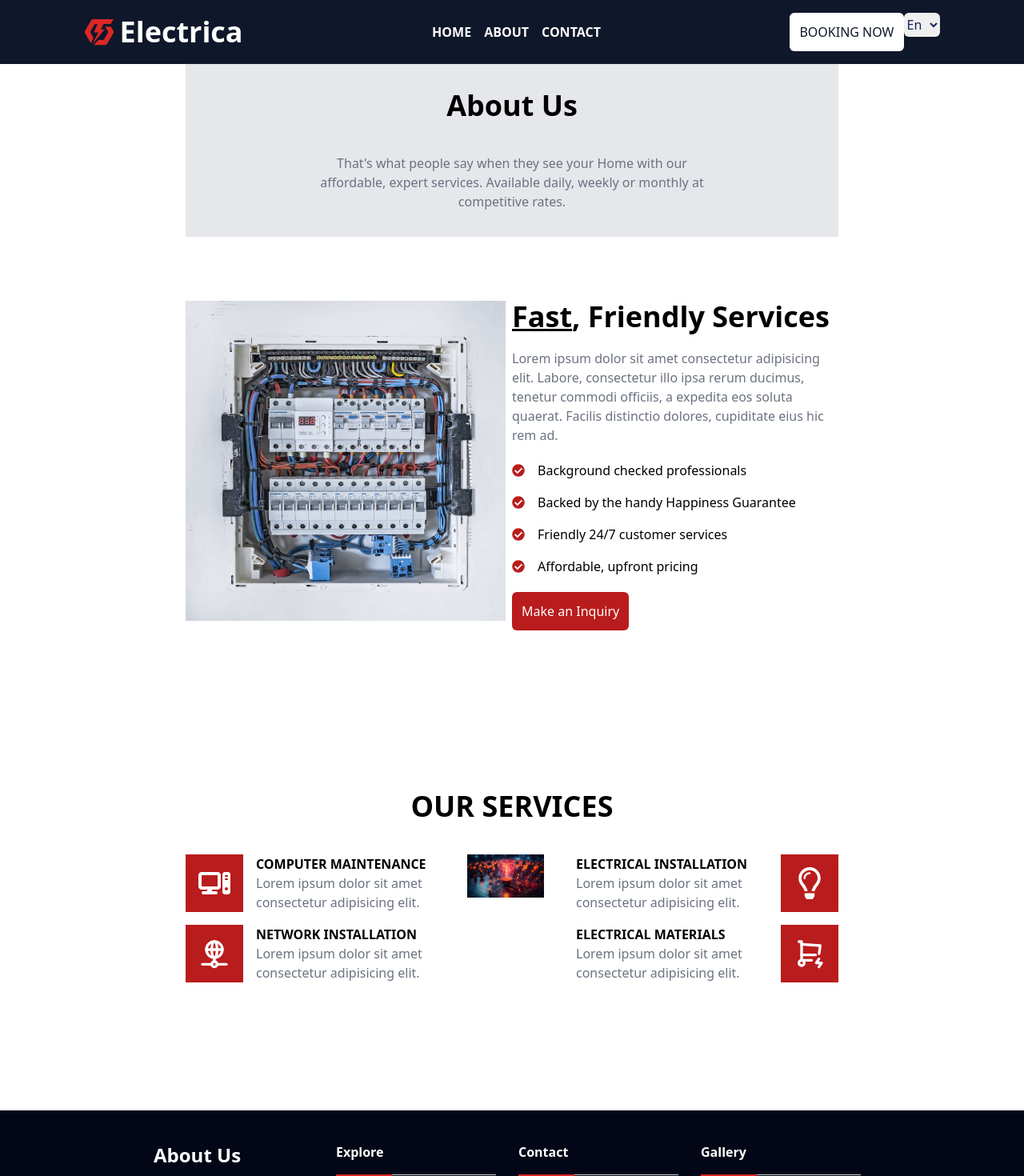
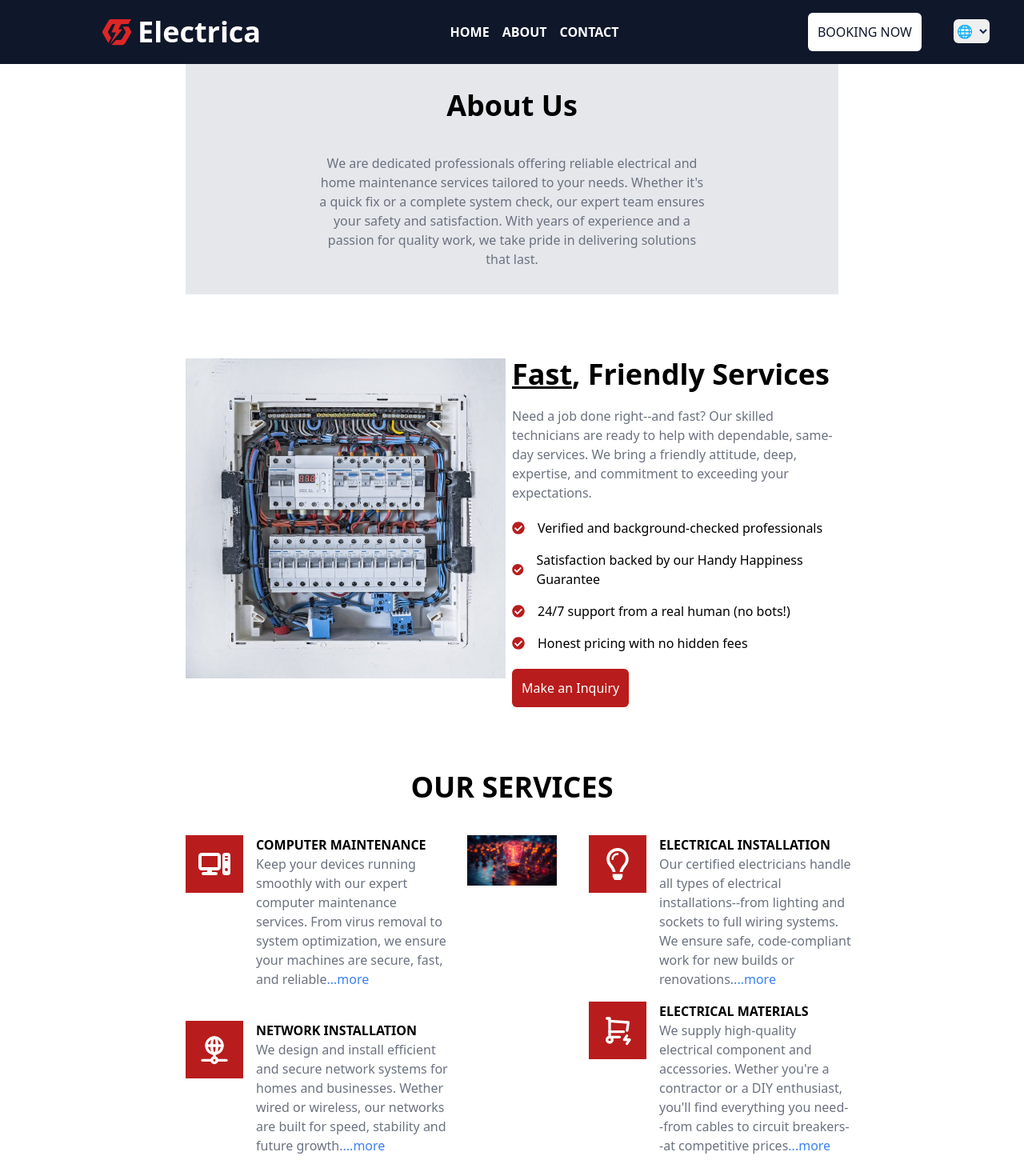
Before and after one commit to Kaghenimbale/chrismk, a Next.js app: page /about in a window 1280 px wide. Shown: the top 1470 px of the page at 80% size. Built offline with nearby package versions, Linux system fonts and the light colour scheme.

Commit message:
Add language swither option to my navbar

```diff
--- a/app/about/page.tsx
+++ b/app/about/page.tsx
@@ -1,3 +1,5 @@
+"use client";
+
 import Image from "next/image";
 import React from "react";
 import { FaCheckCircle, FaRegLightbulb } from "react-icons/fa";
@@ -5,16 +7,58 @@ import coffret from "../../public/coffret.jpg";
 import imageLight from "../../public/Gen-AI-Enterprise-Futurist-Speaker.jpg";
 import { FaComputer } from "react-icons/fa6";
 import { TbNetwork, TbShoppingCartBolt } from "react-icons/tb";
+import { BsThreeDots } from "react-icons/bs";
+import { title } from "process";
 
 const page = () => {
+  const datas = [
+    [
+      {
+        id: 1,
+        Icon: FaComputer,
+        title: "COMPUTER MAINTENANCE",
+        description:
+          "Keep your devices running smoothly with our expert computer maintenance services. From virus removal to system optimization, we ensure your machines are secure, fast, and reliable",
+      },
+      {
+        id: 2,
+        Icon: TbNetwork,
+        title: "NETWORK INSTALLATION",
+        description:
+          "We design and install efficient and secure network systems for homes and businesses. Wether wired or wireless, our networks are built for speed, stability and future growth.",
+      },
+    ],
+    [
+      {
+        id: 3,
+        Icon: FaRegLightbulb,
+        title: "ELECTRICAL INSTALLATION",
+        description:
+          "Our certified electricians handle all types of electrical installations--from lighting and sockets to full wiring systems. We ensure safe, code-compliant work for new builds or renovations.",
+      },
+      {
+        id: 4,
+        Icon: TbShoppingCartBolt,
+        title: "ELECTRICAL MATERIALS",
+        description:
+          "We supply high-quality electrical component and accessories. Wether you're a contractor or a DIY enthusiast, you'll find everything you need--from cables to circuit breakers--at competitive prices",
+      },
+    ],
+  ];
+
+  const handleDisplayMore = (id: number) => {
+    console.log("clicked id", id);
+  };
   return (
     <div className="mt-[5rem] px-10 lg:w-[70vw] mx-auto flex flex-col gap-10 pb-10">
       <div className="bg-gray-200 py-8 flex flex-col items-center gap-10">
         <h2 className="text-4xl font-bold text-center">About Us</h2>
         <p className="text-center text-gray-500 w-[60%]">
-          That's what people say when they see your Home with our affordable,
-          expert services. Available daily, weekly or monthly at competitive
-          rates.
+          We are dedicated professionals offering reliable electrical and home
+          maintenance services tailored to your needs. Whether it's a quick fix
+          or a complete system check, our expert team ensures your safety and
+          satisfaction. With years of experience and a passion for quality work,
+          we take pride in delivering solutions that last.
         </p>
       </div>
 
@@ -26,27 +70,27 @@ const page = () => {
           </h2>
 
           <p className="text-gray-500">
-            Lorem ipsum dolor sit amet consectetur adipisicing elit. Labore,
-            consectetur illo ipsa rerum ducimus, tenetur commodi officiis, a
-            expedita eos soluta quaerat. Facilis distinctio dolores, cupiditate
-            eius hic rem ad.
+            Need a job done right--and fast? Our skilled technicians are ready
+            to help with dependable, same-day services. We bring a friendly
+            attitude, deep, expertise, and commitment to exceeding your
+            expectations.
           </p>
           <ul className="flex flex-col gap-4">
             <li className="flex gap-4 items-center">
               <FaCheckCircle className="text-red-700" />
-              <p>Background checked professionals</p>
+              <p>Verified and background-checked professionals</p>
             </li>
             <li className="flex gap-4 items-center">
               <FaCheckCircle className="text-red-700" />
-              <p>Backed by the handy Happiness Guarantee</p>
+              <p>Satisfaction backed by our Handy Happiness Guarantee</p>
             </li>
             <li className="flex gap-4 items-center">
               <FaCheckCircle className="text-red-700" />
-              <p>Friendly 24/7 customer services</p>
+              <p>24/7 support from a real human (no bots!)</p>
             </li>
             <li className="flex gap-4 items-center">
               <FaCheckCircle className="text-red-700" />
-              <p>Affordable, upfront pricing</p>
+              <p>Honest pricing with no hidden fees</p>
             </li>
           </ul>
 
@@ -62,29 +106,27 @@ const page = () => {
         </h2>
         <div className="flex flex-col lg:flex-row justify-center gap-10">
           <div className="flex flex-col justify-between gap-4">
-            <div className="flex gap-4">
+            {datas[0].map((data) => {
+              return (
+                <div key={data.id} className="flex gap-4">
                   <div>
-                <FaComputer className="text-white text-7xl p-4 font-thin bg-red-700" />
+                    <data.Icon className="text-white text-7xl p-4 font-thin bg-red-700" />
                   </div>
                   <div className="flex flex-col w-[14rem]">
-                <h2 className="font-bold">COMPUTER MAINTENANCE</h2>
+                    <h2 className="font-bold">{data.title}</h2>
                     <p className="text-gray-500 lg:w-[15rem]">
-                  Lorem ipsum dolor sit amet consectetur adipisicing elit.
+                      {data.description}
+                      <button
+                        onClick={() => handleDisplayMore(data.id)}
+                        className="text-blue-500"
+                      >
+                        ...more
+                      </button>
                     </p>
                   </div>
                 </div>
-
-            <div className="flex gap-4">
-              <div>
-                <TbNetwork className="text-white text-7xl p-4 font-thin bg-red-700" />
-              </div>
-              <div className="flex flex-col w-[14rem]">
-                <h2 className="font-bold">NETWORK INSTALLATION</h2>
-                <p className="text-gray-500 lg:w-[15rem]">
-                  Lorem ipsum dolor sit amet consectetur adipisicing elit.
-                </p>
-              </div>
-            </div>
+              );
+            })}
           </div>
 
           <div>
@@ -92,29 +134,27 @@ const page = () => {
           </div>
 
           <div className="flex flex-col justify-between gap-4">
-            <div className="flex flex-row lg:flex-row-reverse gap-4">
+            {datas[1].map((data) => {
+              return (
+                <div key={data.id} className="flex gap-4">
                   <div>
-                <FaRegLightbulb className="text-white text-7xl p-4 font-thin bg-red-700" />
+                    <data.Icon className="text-white text-7xl p-4 font-thin bg-red-700" />
                   </div>
-              <div className="flex flex-col">
-                <h2 className="font-bold">ELECTRICAL INSTALLATION</h2>
+                  <div className="flex flex-col w-[14rem]">
+                    <h2 className="font-bold">{data.title}</h2>
                     <p className="text-gray-500 lg:w-[15rem]">
-                  Lorem ipsum dolor sit amet consectetur adipisicing elit.
+                      {data.description}
+                      <button
+                        onClick={() => handleDisplayMore(data.id)}
+                        className="text-blue-500"
+                      >
+                        ...more
+                      </button>
                     </p>
                   </div>
                 </div>
-
-            <div className="flex flex-row lg:flex-row-reverse gap-4">
-              <div>
-                <TbShoppingCartBolt className="text-white text-7xl p-4 font-thin bg-red-700" />
-              </div>
-              <div className="flex flex-col">
-                <h2 className="font-bold">ELECTRICAL MATERIALS</h2>
-                <p className="text-gray-500 lg:w-[15rem]">
-                  Lorem ipsum dolor sit amet consectetur adipisicing elit.
-                </p>
-              </div>
-            </div>
+              );
+            })}
           </div>
         </div>
       </div>
--- a/app/components/About.tsx
+++ b/app/components/About.tsx
@@ -6,7 +6,7 @@ const About = () => {
     <div className="flex items-center justify-center bg-[url('/1_Ntcxw4Uyx5m8SaJmS0OJrg.jpg')] bg-center bg-cover bg-no-repeat">
       <div className="w-[100vw] px-10 lg:px-0 lg:w-[70vw] h-[93vh] mx-auto flex flex-col items-start justify-center gap-5 text-white">
         <p className="text-3xl font-bold">
-          Welcome to <br />{" "}
+          Welcome to <br />
           <span className="text-white">CHRISMK Electrical services,</span>
         </p>
         <h1 className="text-4xl lg:text-6xl font-extrabold lg:w-[50rem]">
--- a/app/components/LanguageSwitcher.tsx
+++ b/app/components/LanguageSwitcher.tsx
@@ -2,19 +2,22 @@ import React, { useState } from "react";
 
 const LanguageSwitcher = () => {
   const [choice, setChoice] = useState("");
-  const handleSelection = (e: any) => {
-    console.log(e.target);
+  const handleChange = (e: any) => {
+    setChoice(e.target.value);
   };
+  console.log(choice);
   return (
-    <div>
+    <div className="relative top-2 left-10">
       <select
-        className="text-blue-950 w-[45px] h-[30px] rounded-md"
+        className="text-blue-950 w-[45px] h-[30px] rounded-md absolute"
         name=""
         id=""
-        onSelect={handleSelection}
+        value={choice}
+        onChange={handleChange}
       >
-        <option value="">En</option>
-        <option value="">Fr</option>
+        <option value="">🌐</option>
+        <option value="fr">Fr</option>
+        <option value="en">En</option>
       </select>
     </div>
   );
--- a/app/components/Presentation.tsx
+++ b/app/components/Presentation.tsx
@@ -35,7 +35,10 @@ const Presentation = () => {
               alt="CEO PHOTO"
             />
             <div>
-              <p className="font-bold">KAGHENI Chris</p>
+              <a href="kaghenimbale.vercel.com" className="font-bold">
+                KAGHENI Chris
+              </a>
+              <br />
               <span className="text-slate-700 font italic">CEO, Electrica</span>
             </div>
           </div>
--- a/app/globals.css
+++ b/app/globals.css
@@ -25,3 +25,10 @@ a:hover {
   text-decoration: underline;
   cursor: pointer;
 }
+
+.number_line {
+  display: -webkit-box;
+  -webkit-line-clamp: 2;
+  -webkit-box-orient: vertical;
+  overflow: hidden;
+}
```
Lines whose indentation alone changed are shown as unchanged.
